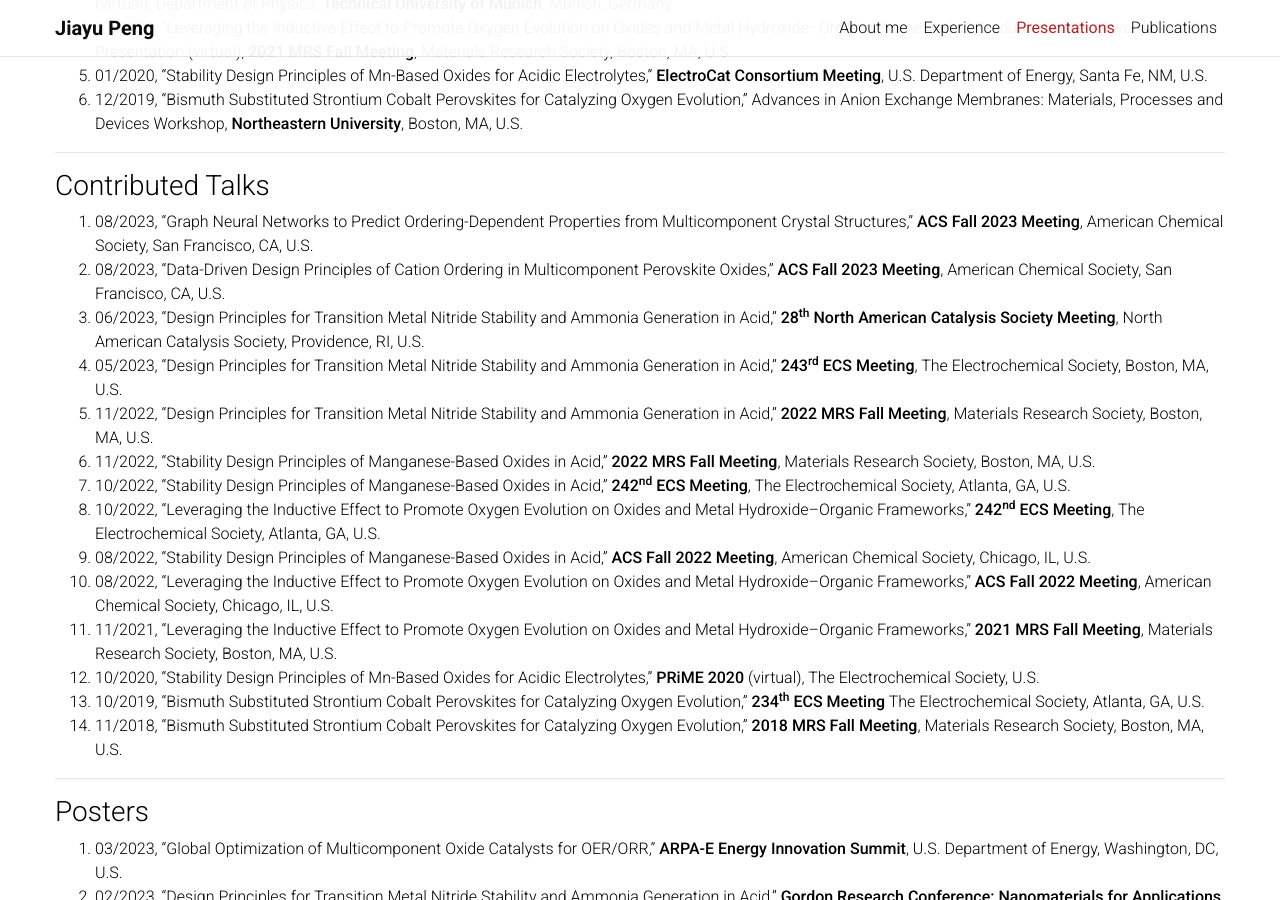
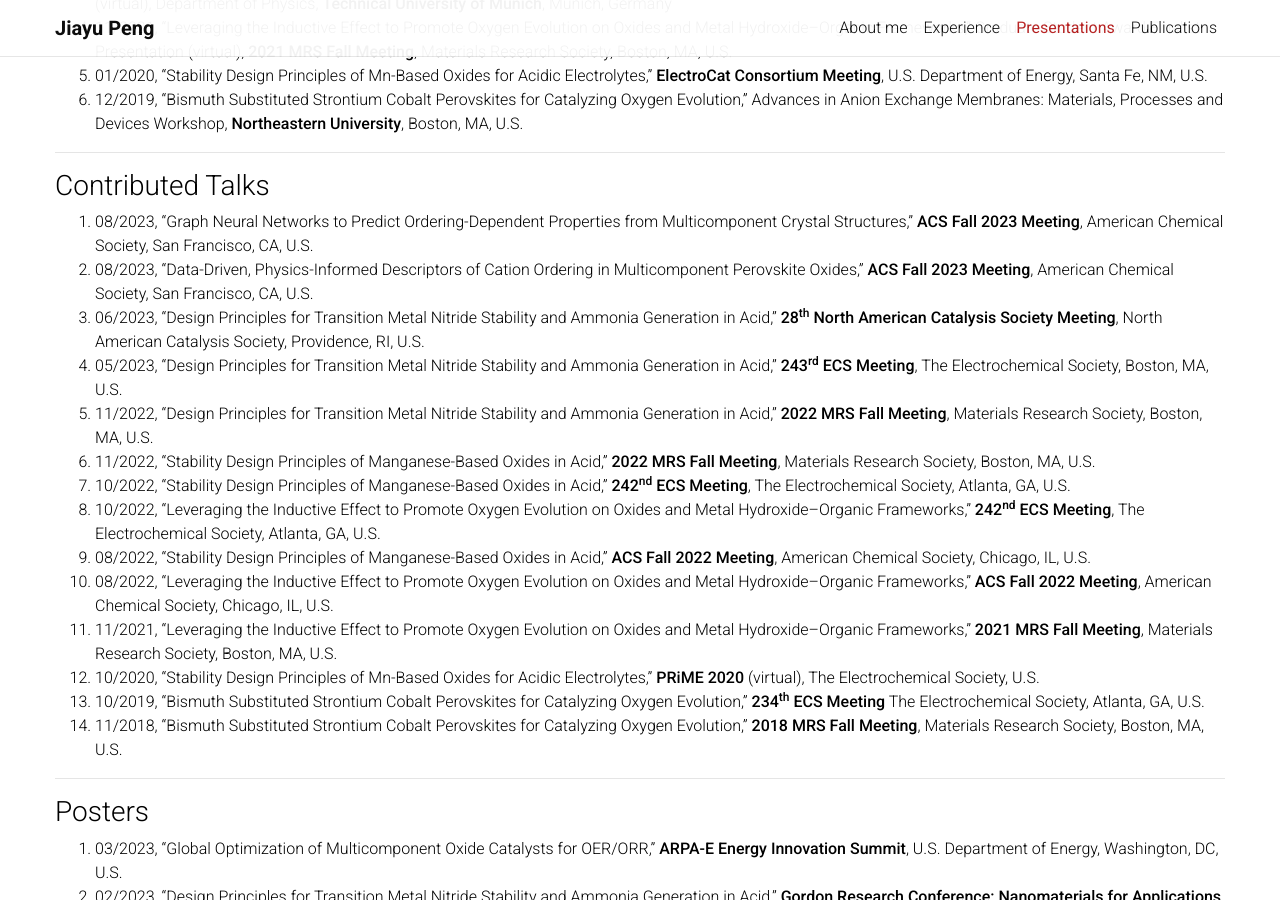
Before and after one commit to jypeng95/jypeng95.github.io, a Jekyll site: the page built from _pages/presentations.md, in a window 1280 px wide and 900 px high, scrolled down 354 px. Built offline with Jekyll 4.4.1, drawn with Linux system fonts in a browser that asks for light colours; a style sheet for code colours, icons or effects is not loaded.

Commit message:
Update publications

```diff
--- a/_pages/presentations.md
+++ b/_pages/presentations.md
@@ -20,7 +20,7 @@
 ### Contributed Talks
 
 1. 08/2023, "Graph Neural Networks to Predict Ordering-Dependent Properties from Multicomponent Crystal Structures," **ACS Fall 2023 Meeting**, American Chemical Society, San Francisco, CA, U.S.
-1. 08/2023, "Data-Driven Design Principles of Cation Ordering in Multicomponent Perovskite Oxides," **ACS Fall 2023 Meeting**, American Chemical Society, San Francisco, CA, U.S.
+1. 08/2023, "Data-Driven, Physics-Informed Descriptors of Cation Ordering in Multicomponent Perovskite Oxides," **ACS Fall 2023 Meeting**, American Chemical Society, San Francisco, CA, U.S.
 1. 06/2023, "Design Principles for Transition Metal Nitride Stability and Ammonia Generation in Acid," **28<sup>th</sup> North American Catalysis Society Meeting**, North American Catalysis Society, Providence, RI, U.S.
 1. 05/2023, "Design Principles for Transition Metal Nitride Stability and Ammonia Generation in Acid," **243<sup>rd</sup> ECS Meeting**, The Electrochemical Society, Boston, MA, U.S.
 1. 11/2022, "Design Principles for Transition Metal Nitride Stability and Ammonia Generation in Acid," **2022 MRS Fall Meeting**, Materials Research Society, Boston, MA, U.S.
```
